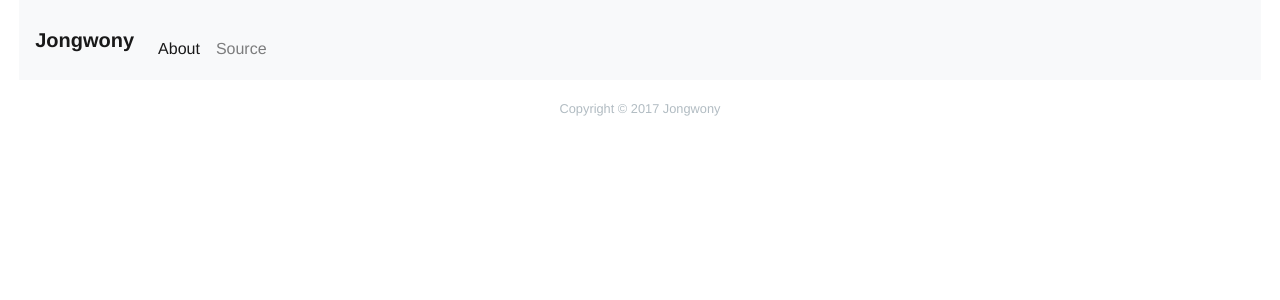
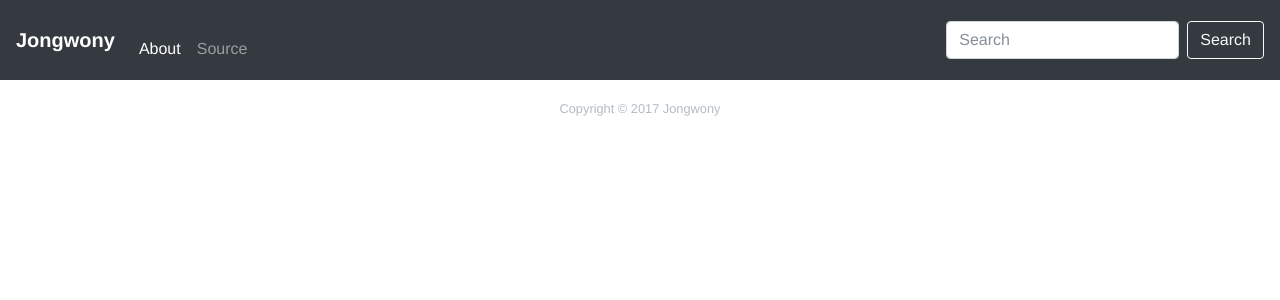
Before and after one commit to jongwony/flask_blog, a Python web app: template templates/base.html in a window 1280 px wide. Shown: the top 300 px of the page. Run offline with Jinja, Linux system fonts and the light colour scheme; the template is opened without the code that fills it, so the values that code supplies are empty; some libraries are stand-ins or nearby versions.

Commit message:
title css, add searching

```diff
--- a/static/css/custom.css
+++ b/static/css/custom.css
@@ -54,7 +54,7 @@ hr {
   clear: right; }
 
 nav {
-  margin: 0 1.2em; }
+  width: 100%; }
   nav .navbar-brand {
     color: #F05F40;
     font-weight: 700; }
--- a/static/css/custom.sass
+++ b/static/css/custom.sass
@@ -64,7 +64,7 @@ hr
 
 // nav
 nav
-  margin: 0 1.2em
+  width: 100%
 
   .navbar-brand
     color: $theme-primary
--- a/templates/base.html
+++ b/templates/base.html
@@ -12,7 +12,7 @@
 
 <body class="box">
 
-<nav class="navbar navbar-expand-lg navbar-light bg-light">
+<nav class="navbar navbar-expand-lg navbar-dark bg-dark">
     <a class="navbar-brand" href="{{ url_for('home') }}">Jongwony</a>
 
     <button class="navbar-toggler navbar-toggler-right" type="button" data-toggle="collapse" data-target="#navbarNav"
@@ -27,6 +27,11 @@
 
             <li class="nav-item"><a class="nav-link" href="https://github.com/jongwony/flask_blog">Source</a></li>
         </ul>
+
+        <form class="form-inline my-2 my-lg-0" action="{{ url_for('search_query') }}">
+            <input class="form-control mr-sm-2" type="search" placeholder="Search" aria-label="Search" name="q">
+            <button class="btn btn-outline-light my-2 my-sm-0" type="submit">Search</button>
+        </form>
     </div>
 </nav>
 
--- a/templates/page.html
+++ b/templates/page.html
@@ -1,14 +1,14 @@
 {% extends "base.html" %}
 {% block content %}
 
-<h1>{{ page.meta.title }}</h1>
+<h1 class="title">{{ page.meta.title }}</h1>
 
 <small class="date">{{ page.meta.date }}</small>
 
     <br>
 
 {% for tag in page.tags %}
-    <a id="tag" href="/search/{{ tag }}">
+    <a id="tag" href="{{ url_for('search', tag=tag) }}">
       <img src="//img.shields.io/badge/-{{ tag | capitalize }}-orange.svg" alt="{{ tag }}" />
     </a>
 {% endfor %}
```
Also changed, not shown: other parts of static/css/custom.css (+1 -1 lines), other parts of static/css/custom.sass (+1 -1 lines), views.py (+27 -1 lines).
